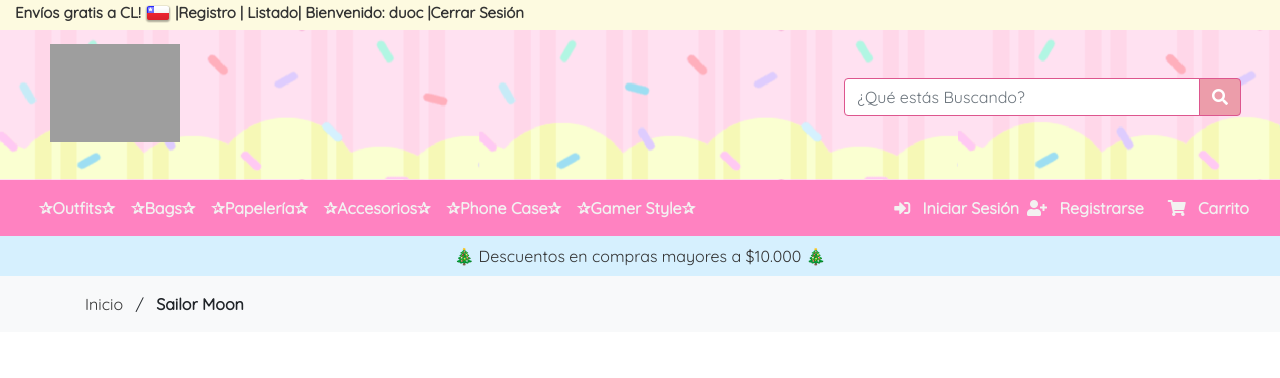
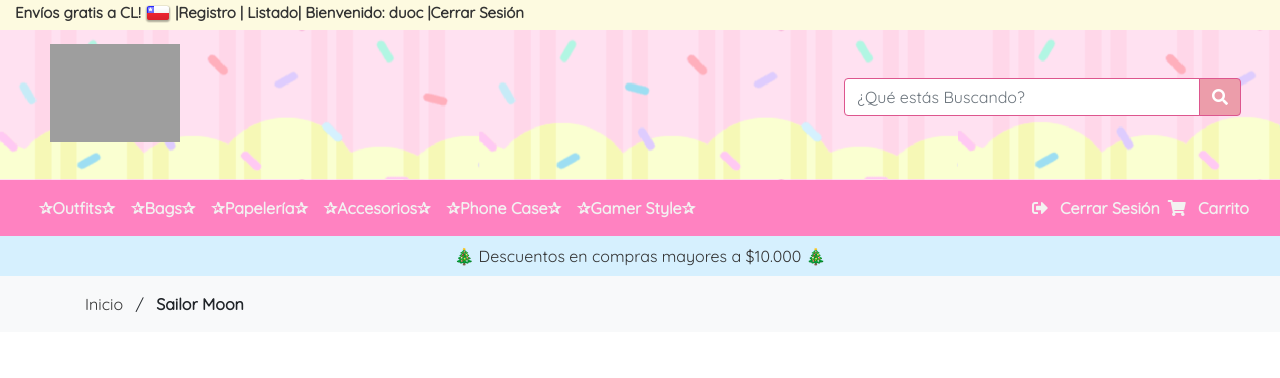
Before and after one commit to JElizabeth1988/FrikiWaii, a Django app: page /SailorMoon/ in a window 1280 px wide. Shown: the top 378 px of the page. Run offline with Django 3.2, Linux system fonts and the light colour scheme; a user stored in the database is signed in; some libraries are stand-ins or nearby versions; some web fonts are replaced; grey boxes are pictures that could not be loaded.

Commit message:
cambio if y  icono cerrar sesión

```diff
--- a/dir_frikiwaiiStore/FrikiWaii/core/templates/core/base.html
+++ b/dir_frikiwaiiStore/FrikiWaii/core/templates/core/base.html
@@ -70,7 +70,7 @@
                             <!-- poner referencia una vez q se cree la página -->
                             <a>Envíos gratis a CL! <img src="{% static 'core/img/Banderas/cl.png' %}"
                                     alt="Bandera CL"></a>
-                            <a href="">   </a>
+                            <a href=""> </a>
 
                             <!-- <a href="#"></a> |USD |</a> -->
                             <!-- {% if user.is_authenticated %} -->
@@ -81,17 +81,17 @@
 
                             <!-- usuario logueado -->
 
-                                <a  href="">Bienvenido: {{ user.username }} </a>
+                            <a href="">Bienvenido: {{ user.username }} </a>
 
                             <!-- cerrar sesión -->
 
-                                <a  href="{% url 'logout' %}">|Cerrar Sesión </a>
+                            <a href="{% url 'logout' %}">|Cerrar Sesión </a>
 
 
 
                             <!-- {% else %} -->
                             <!-- Inicio Sesión -->
-                                <a  href="{% url 'login' %}"></a>Iniciar Sesión</a>
+                            <a href="{% url 'login' %}"></a>Iniciar Sesión</a>
                             <!-- {% endif %} -->
 
 
@@ -164,9 +164,19 @@
                     </li>
 
                 </ul>
+
                 <ul class="nav navbar-nav ">
+                    {% if user.is_authenticated %}
+
                         <li class="nav-item">
-                        <a href="{% url 'login' %}"><span class=" nav-link fas fa-sign-in-alt"></span> Iniciar Sesión</a>
+                            <a href="{% url 'logout' %}"><span class=" nav-link fas fa-sign-out-alt"></span> Cerrar
+                                Sesión</a>
+                        </li>
+
+                    {% else %}
+                        <li class="nav-item">
+                            <a href="{% url 'login' %}"><span class=" nav-link fas fa-sign-in-alt"></span> Iniciar
+                                Sesión</a>
                         </li>
                         <li class="nav-item">
                             <a href="#"><span class=" nav-link fas fa-user-plus"></span> Registrarse</a>
@@ -174,6 +184,8 @@
                         <li>
                             <a href="#"><span class=" nav-link "></span></a>
                         </li>
+                    {% endif %}
+
                     <li class="nav-item">
                         <a href="#"><span class=" nav-link 	fas fa-shopping-cart"></span> Carrito</a>
                     </li>
```
Also changed, not shown: dir_frikiwaiiStore/FrikiWaii/db.sqlite3. Lines whose indentation alone changed are shown as unchanged.
